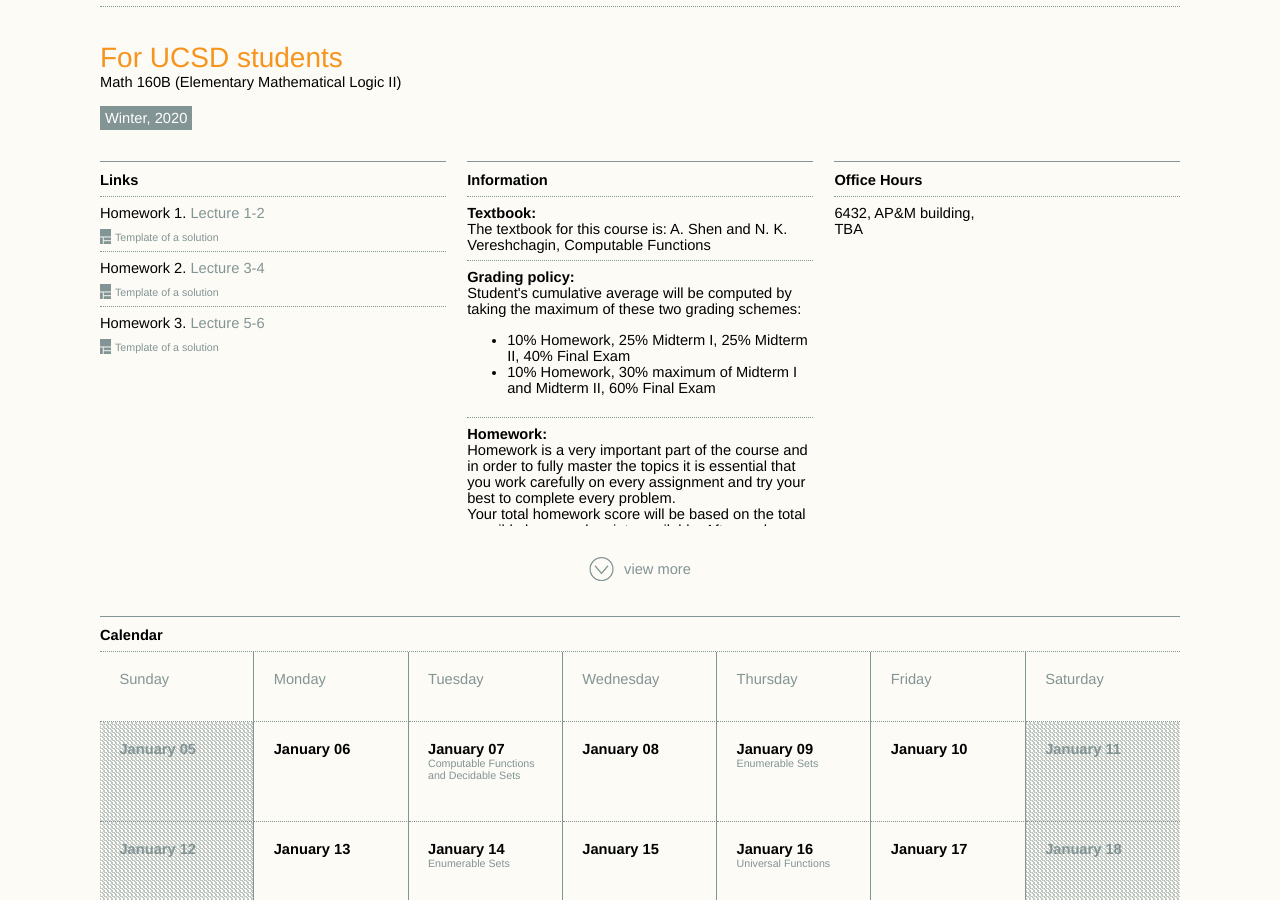
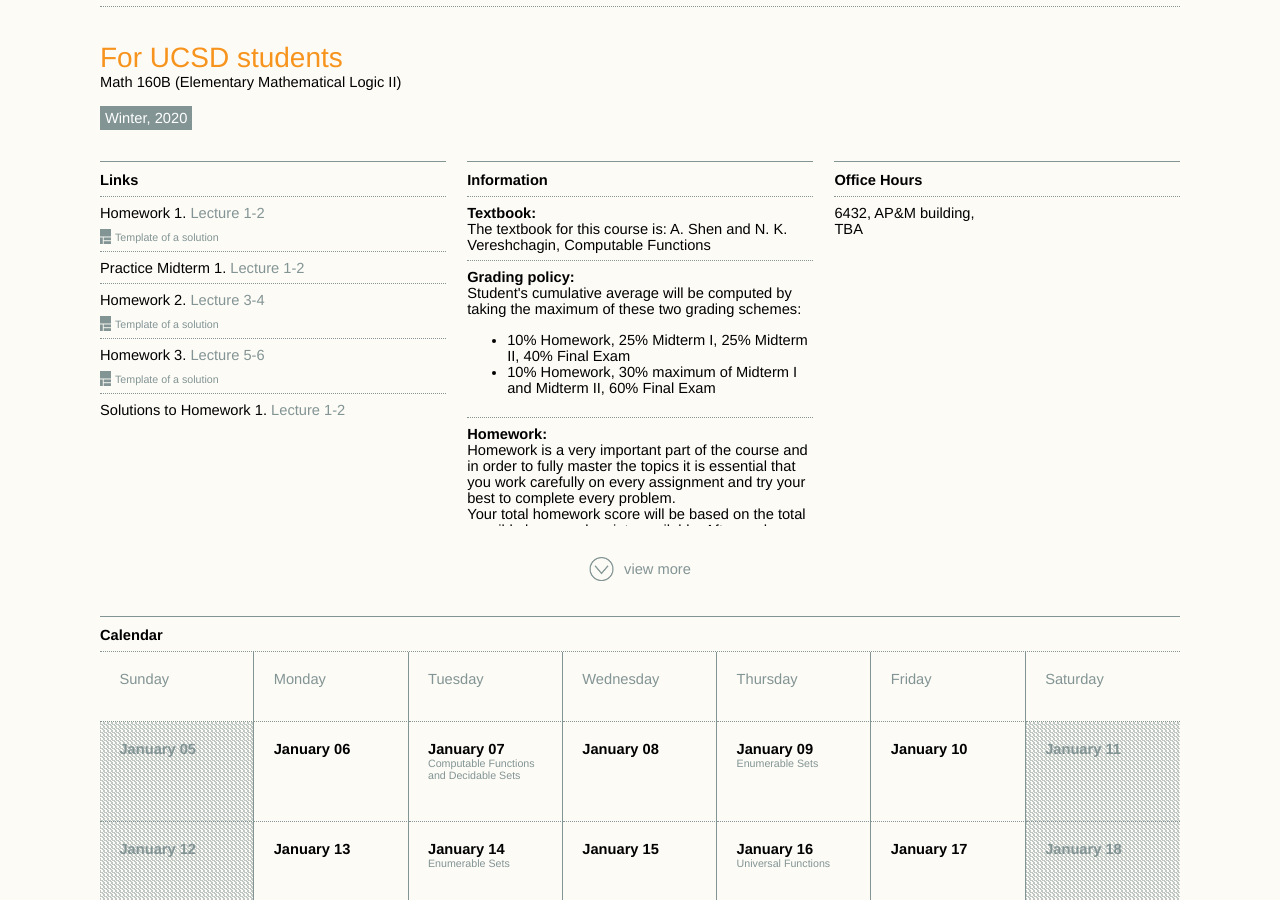
Before and after one commit to alexanderknop/alexanderknop.github.io, a Jekyll site: the page built from teaching/ucsd/160b/2020/winter/index.html, in a window 1280 px wide and 900 px high, scrolled down 499 px. Built offline with Jekyll 4.4.1, drawn with Linux system fonts in a browser that asks for light colours; nearby versions of some CDN libraries.

Commit message:
Add solutions to homework 1 to ucsd/160b

```diff
--- a/teaching/ucsd/160b/2020/winter/links.html
+++ b/teaching/ucsd/160b/2020/winter/links.html
@@ -4,6 +4,11 @@
 		<div class = "template" >
 			<a href = "assets/homework_1.tex">Template of a solution</a>
 		</div>
+
+</li>
+<li>
+		Practice Midterm 1. <a href="assets/practice_midterm_1.pdf"> Lecture 1-2 </a>
+
 
 </li>
 <li>
@@ -22,3 +27,8 @@
 		</div>
 
 </li>
+<li>
+		Solutions to Homework 1. <a href="assets/homework_solutions_1.pdf"> Lecture 1-2 </a>
+
+
+</li>
```
Also changed, not shown: 5 other files.
